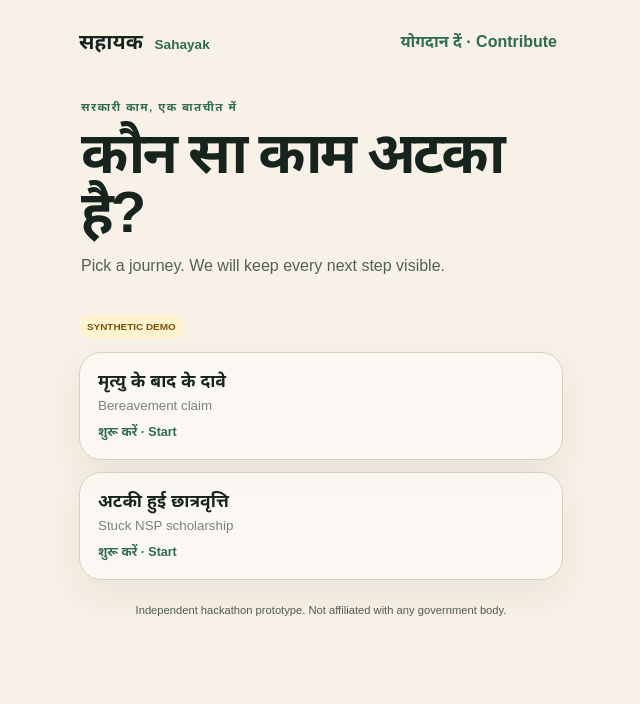
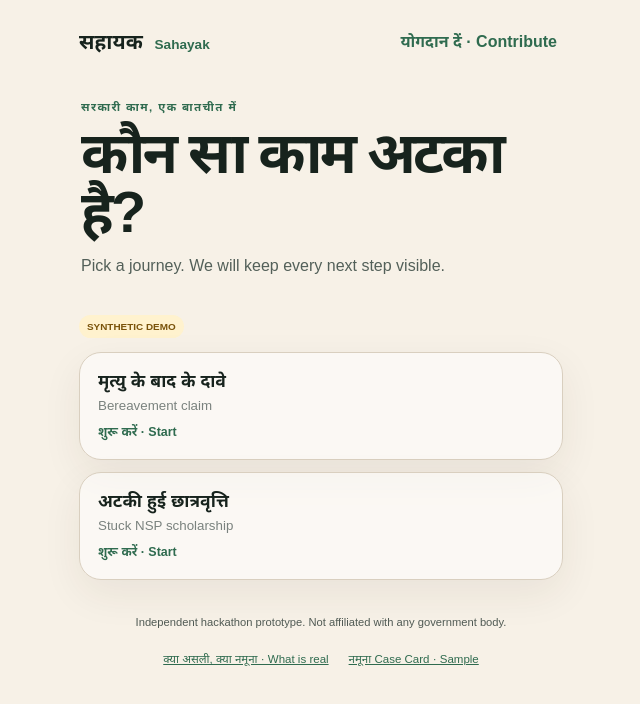
Before and after one commit to Shreyaan/sahayak, a Next.js app: page / in a window 1280 px wide. Shown: the top 704 px of the page, without its empty margins (319-959 px from the left). Built offline with nearby package versions, Linux system fonts and the light colour scheme.

Commit message:
fix: make the honesty page and sample Case Card reachable
Both routes were orphaned. Link them from the footer, which renders on every
screen in both citizen and contributor mode.

```diff
--- a/src/app/globals.css
+++ b/src/app/globals.css
@@ -214,3 +214,19 @@ footer { padding-top: 24px; color: #505a54; font-size: .7rem; text-align: center
   text-align: center;
   text-decoration: none;
 }
+
+.footer-links {
+  display: flex;
+  flex-wrap: wrap;
+  gap: 8px 20px;
+  justify-content: center;
+  margin-top: 10px;
+}
+
+.footer-links a {
+  display: inline-flex;
+  min-height: 44px;
+  align-items: center;
+  color: var(--green);
+  font-size: .72rem;
+}
--- a/src/app/page.tsx
+++ b/src/app/page.tsx
@@ -399,7 +399,13 @@ export default function Home() {
         </>
       )}
 
-      <footer>Independent hackathon prototype. Not affiliated with any government body.</footer>
+      <footer>
+        <p>Independent hackathon prototype. Not affiliated with any government body.</p>
+        <nav className="footer-links">
+          <a href="/honesty">क्या असली, क्या नमूना · What is real</a>
+          <a href="/case-card?workflow=bereavement">नमूना Case Card · Sample</a>
+        </nav>
+      </footer>
     </main>
   );
 }
```
